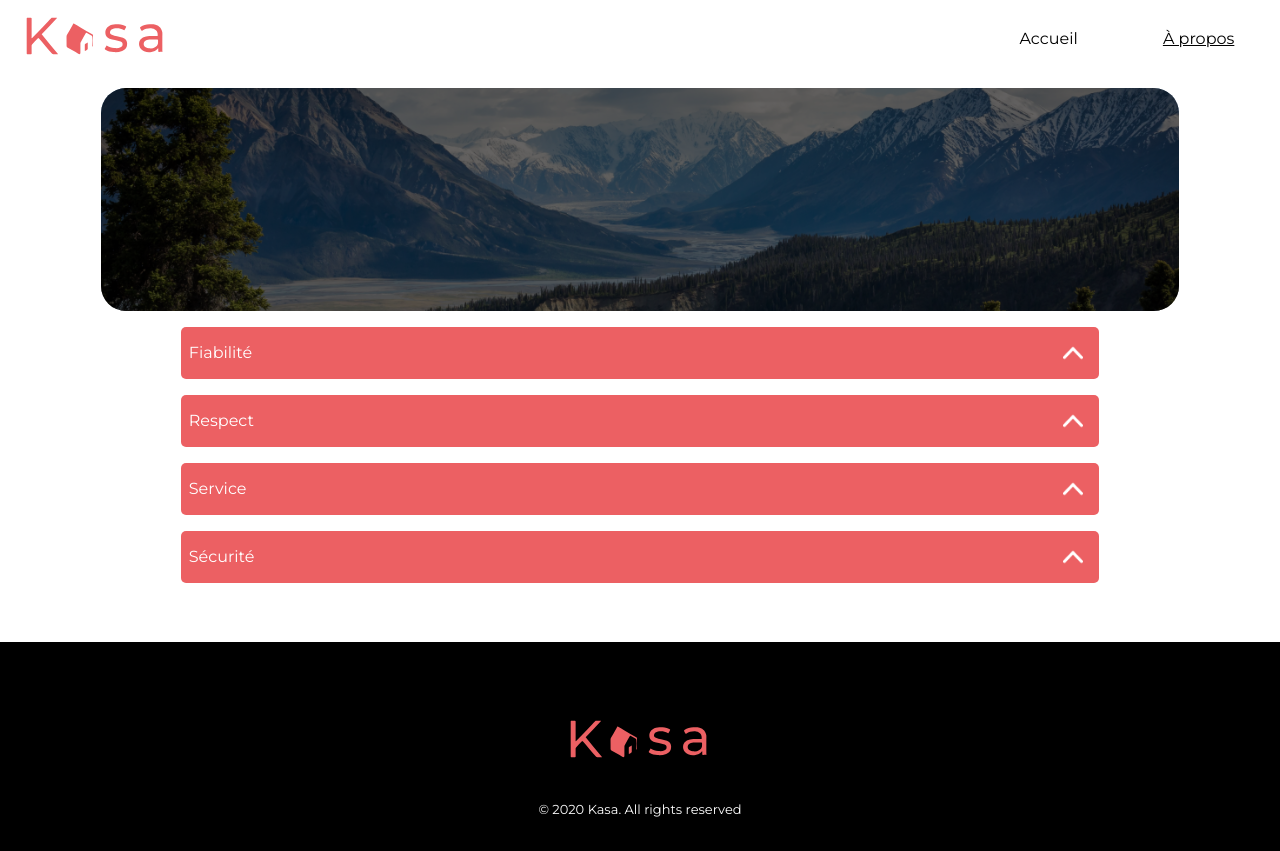
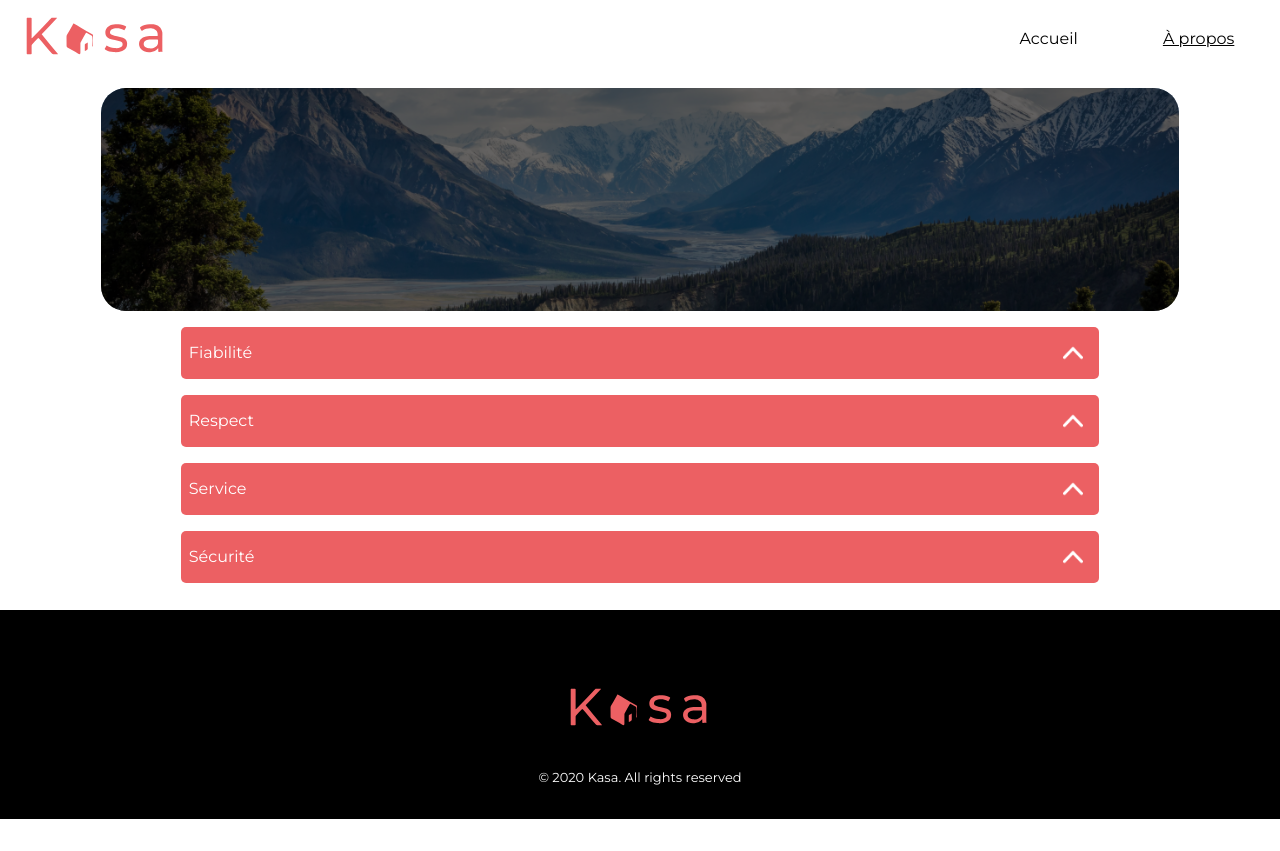
Before and after one commit to Benji-devw/kasa_location, a React (Create React App) app: page /about in a window 1280 px wide. After the commit the page ends 819 px from the top, so only its background shows below. Built offline with nearby package versions, Linux system fonts and the light colour scheme.

Commit message:
fix/footer bottom position

```diff
--- a/src/components/Layout.js
+++ b/src/components/Layout.js
@@ -3,7 +3,6 @@ import { Helmet, HelmetProvider } from 'react-helmet-async';
 import Header from "./header/header";
 import Footer from "./footer/footer";
 
-//TODO: add head
 const Layout = ({ children, page }) => {
   return (
     <HelmetProvider>
--- a/src/components/footer/footer.scss
+++ b/src/components/footer/footer.scss
@@ -6,7 +6,7 @@ footer {
   justify-content: center;
   height: 209px;
   color: #fff;
-  margin-top: 2rem;
+  // margin-top: 2rem;
 
   img {
     max-height: 60px;
--- a/src/styles/404.scss
+++ b/src/styles/404.scss
@@ -5,7 +5,7 @@
   display: flex;
   flex-direction: column;
   align-items: center;
-  justify-content: space-around;
+  // justify-content: space-around;
 
   color: $main-color;
   font-weight: bold;
--- a/src/styles/About.scss
+++ b/src/styles/About.scss
@@ -16,7 +16,7 @@
 
   @media screen and (max-width: 768px) {
     .dropdowns {
-      margin: 2rem 0;
+      margin: 1rem 0;
     }
   }
 }
--- a/src/styles/Home.scss
+++ b/src/styles/Home.scss
@@ -1,6 +1,6 @@
 .home {
   display: flex;
   flex-direction: column;
-  gap: 3rem;
+  gap: 1rem;
   // padding: .7rem;
 }
--- a/src/styles/banner.scss
+++ b/src/styles/banner.scss
@@ -1,6 +1,5 @@
 .banner {
   position: relative;
-  // text-align: center;
   height: 223px;
   border-radius: 25px;
   color: #fff;
--- a/src/styles/index.scss
+++ b/src/styles/index.scss
@@ -1,5 +1,4 @@
 @import "./variables";
-
 @import "./App.scss";
 
 body {
@@ -8,12 +7,23 @@ body {
     sans-serif;
   -webkit-font-smoothing: antialiased;
   -moz-osx-font-smoothing: grayscale;
-  // font-size: 1.1rem;
   color: $main-color;
 }
-// main {
-//   min-height: 100vh;
-// }
+.container {
+  display: flex;
+  flex-direction: column;
+  min-height: 100vh;
+}
+footer {
+  margin-top: auto;
+
+}
+
+section {
+  min-height: 100%;
+  padding: $main-padding;
+}
+
 h1 {
   font-size: 2rem;
   margin: 0;
@@ -58,17 +68,6 @@ button {
   width: 100%;
 }
 
-.container {
-  min-height: 100vh;
-  display: flex;
-  flex-direction: column;
-  justify-content: space-between;
-}
-
-section {
-  padding: $main-padding;
-}
-
 :focus {
   outline: 2px solid $main-color;
   border-radius: 10px;
```
